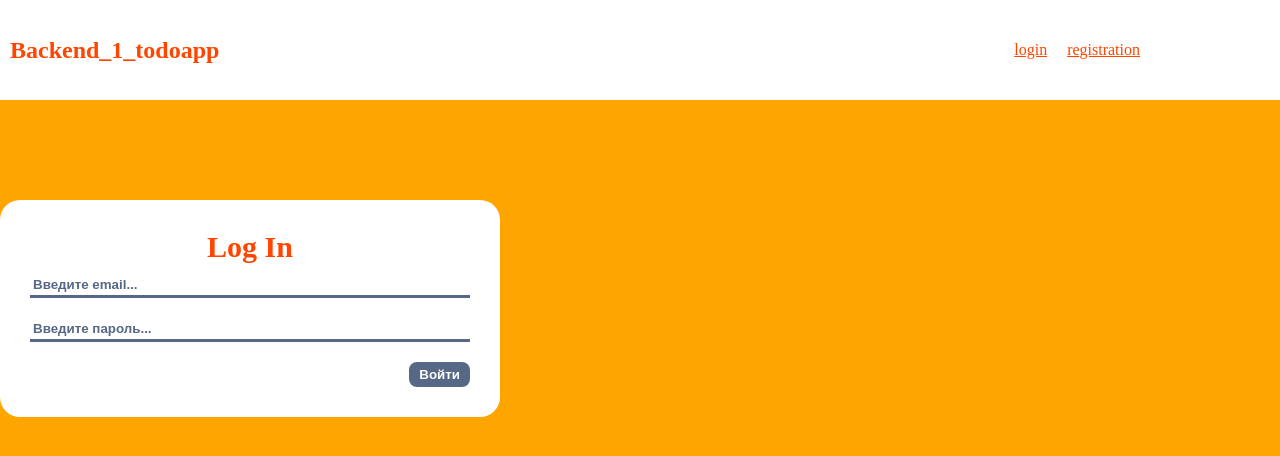
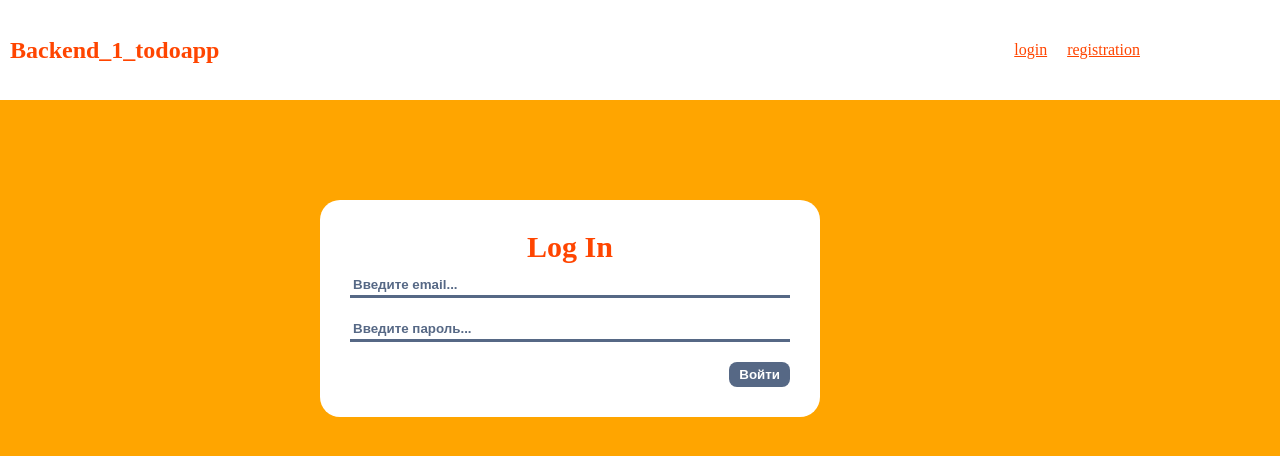
Before and after one commit to w4t33r/be-todo-react-mod1-closing-nackademin, a React (Create React App) app in the folder client/: page /login in a window 1280 px wide. Shown: the top 456 px of the page. Built offline with nearby package versions, Linux system fonts and the light colour scheme.

Commit message:
set isAuth, to watch if user log - in or logout

```diff
--- a/client/src/components/App.jsx
+++ b/client/src/components/App.jsx
@@ -4,17 +4,26 @@ import {BrowserRouter, Route, Routes} from "react-router-dom";
 import React from "react";
 import Registration from "./auth/Registration";
 import Login from "./auth/login";
+import {useSelector} from "react-redux";
+
 function App() {
+    const isAuth = useSelector(state => state.user.isAuth)
     return (
         <BrowserRouter>
             <div className="App">
                 <Navbar/>
+                <div className="wrap">
+                    {!isAuth &&
                         <Routes>
                             <Route path="/registration" element={<Registration/>}/>
                             <Route path="/login" element={<Login/>}/>
                         </Routes>
+                    }
+                </div>
             </div>
         </BrowserRouter>
+
+
     );
 }
 
--- a/client/src/components/Navbar.jsx
+++ b/client/src/components/Navbar.jsx
@@ -1,14 +1,17 @@
 import React from 'react';
 import './navbar.css'
 import {NavLink} from "react-router-dom";
+import {useSelector} from "react-redux";
 
 const Navbar = () => {
+    const isAuth = useSelector(state => state.user.isAuth)
     return (
         <div className="navbar">
             <div className="container">
                 <div className="navbar__header">Backend_1_todoapp</div>
-                <div className="navbar__login"><NavLink to="/login"> login </NavLink></div>
-                <div className="navbar__reg"><NavLink to="/registration"> registration </NavLink></div>
+                {!isAuth &&<div className="navbar__login"><NavLink to="/login"> login </NavLink></div>}
+                {!isAuth &&<div className="navbar__reg"><NavLink to="/registration"> registration </NavLink></div>}
+                {isAuth &&<div className="navbar__reg"><NavLink to="/registration"> exit </NavLink></div>}
             </div>
         </div>
 
```
Lines whose indentation alone changed are shown as unchanged.
